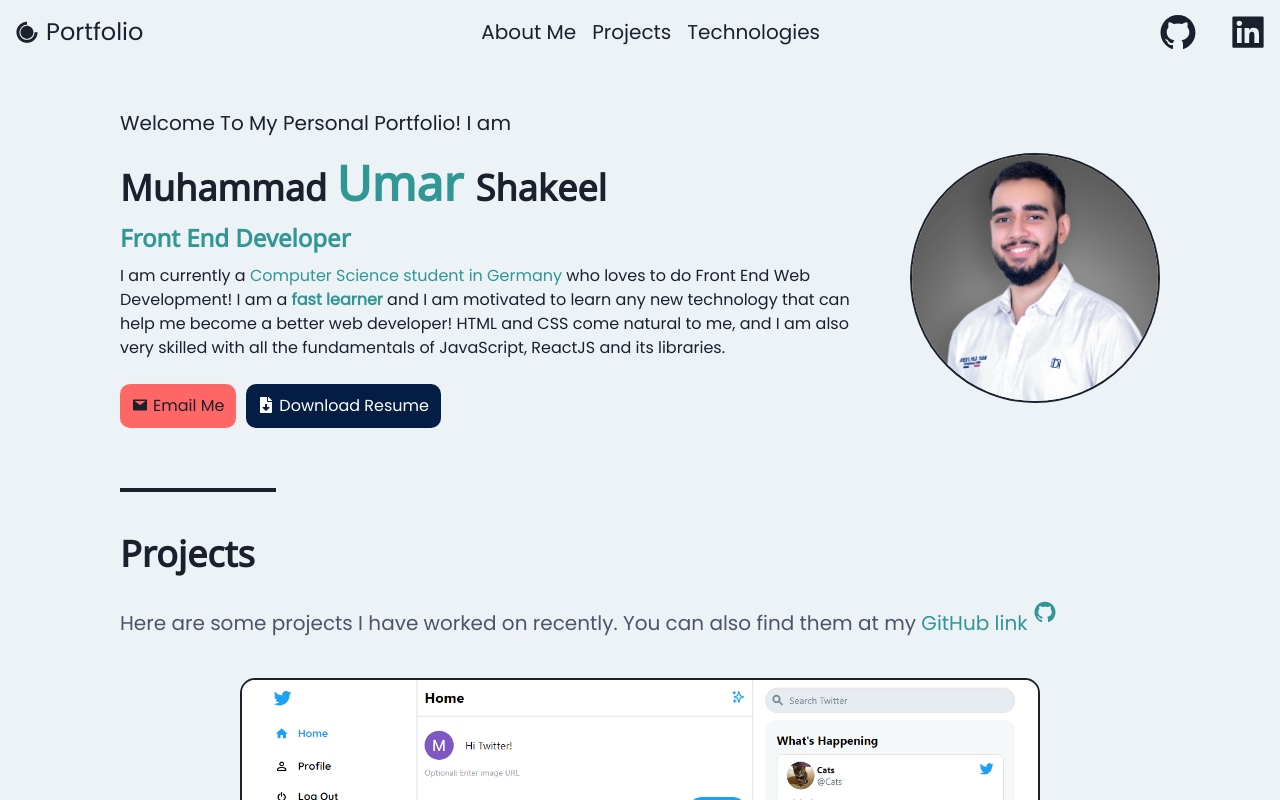
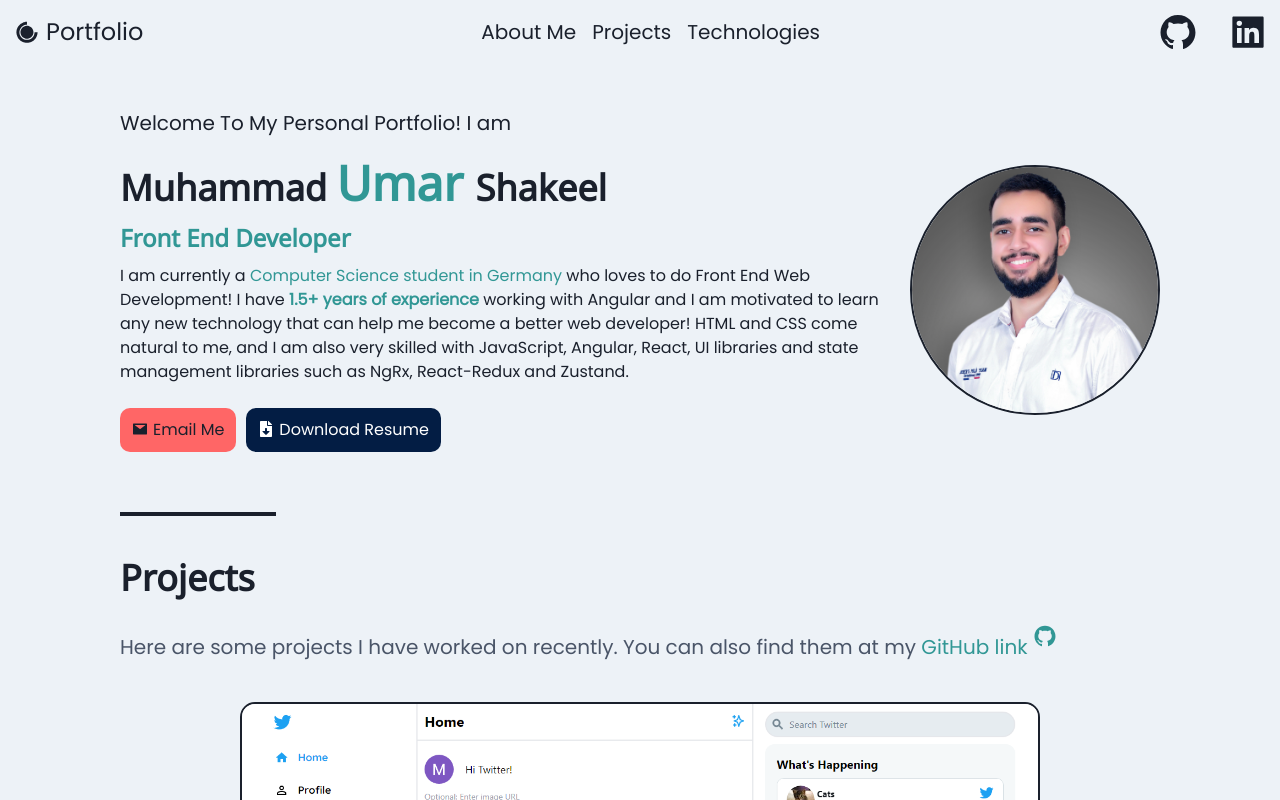
Before and after one commit to umar-00/Personal-Portfolio, a React (Create React App) app: page / in a window 1280 px wide. Shown: the top 800 px of the page. Built offline with nearby package versions, Linux system fonts and the light colour scheme.

Commit message:
Adds working experience to About section

```diff
--- a/src/Components/About.js
+++ b/src/Components/About.js
@@ -1,16 +1,5 @@
 import React from "react";
-import {
-  Box,
-  Flex,
-  HStack,
-  Image,
-  Text,
-  Heading,
-  Button,
-  Link,
-  Tooltip,
-  Center,
-} from "@chakra-ui/react";
+import { Box, Flex, HStack, Image, Text, Heading, Button, Link, Tooltip, Center } from "@chakra-ui/react";
 import { AiFillGithub, AiFillLinkedin, AiFillMail } from "react-icons/ai";
 import { FaFileDownload } from "react-icons/fa";
 import resumePicture from "../Images/resumePicture.jpg";
@@ -46,34 +35,23 @@ const About = () => {
           <Text fontSize="1rem" display="inline">
             {"I am currently a "}
           </Text>
-          <Tooltip
-            label="Bachelor BSc, 3rd Semester"
-            placement="top"
-            fontSize="lg"
-          >
+          <Tooltip label="Bachelor BSc" placement="top" fontSize="lg">
             <Text as="span" color="teal.500" fontSize="1rem">
               {"Computer Science student in Germany "}
             </Text>
           </Tooltip>
           <Text fontSize="1rem" display="inline">
-            {"who loves to do Front End Web Development! I am a "}
+            {"who loves to do Front End Web Development! I have "}
             <Text as="span" color="teal.500" fontWeight="bold">
-              fast learner
+              1.5+ years of experience
             </Text>{" "}
-            and I am motivated to learn any new technology that can help me
-            become a better web developer! HTML and CSS come natural to me, and
-            I am also very skilled with all the fundamentals of JavaScript,
-            ReactJS and its libraries.
+            working with Angular and I am motivated to learn any new technology that can help me become a better web
+            developer! HTML and CSS come natural to me, and I am also very skilled with JavaScript, Angular, React, UI
+            libraries and state management libraries such as NgRx, React-Redux and Zustand.
           </Text>
 
           <HStack spacing="10px">
-            <Button
-              display="block"
-              mt="6"
-              mb="6"
-              _hover="backgroundColor: none"
-              p="0"
-            >
+            <Button display="block" mt="6" mb="6" _hover="backgroundColor: none" p="0">
               <Link
                 href="mailto:umarshakeel002@gmail.com"
                 _hover="textDecoration: none"
@@ -89,13 +67,7 @@ const About = () => {
               </Link>
             </Button>
 
-            <Button
-              display="block"
-              mt="6"
-              mb="6"
-              _hover="backgroundColor: none"
-              p="0"
-            >
+            <Button display="block" mt="6" mb="6" _hover="backgroundColor: none" p="0">
               <Link
                 href="https://umar-00.github.io/"
                 _hover="textDecoration: none"
@@ -107,9 +79,7 @@ const About = () => {
                 p="3"
                 color="white"
               >
-                <FaFileDownload
-                  style={{ marginRight: "5px", marginTop: "1px" }}
-                />
+                <FaFileDownload style={{ marginRight: "5px", marginTop: "1px" }} />
                 {" Download Resume"}
               </Link>
             </Button>
```
